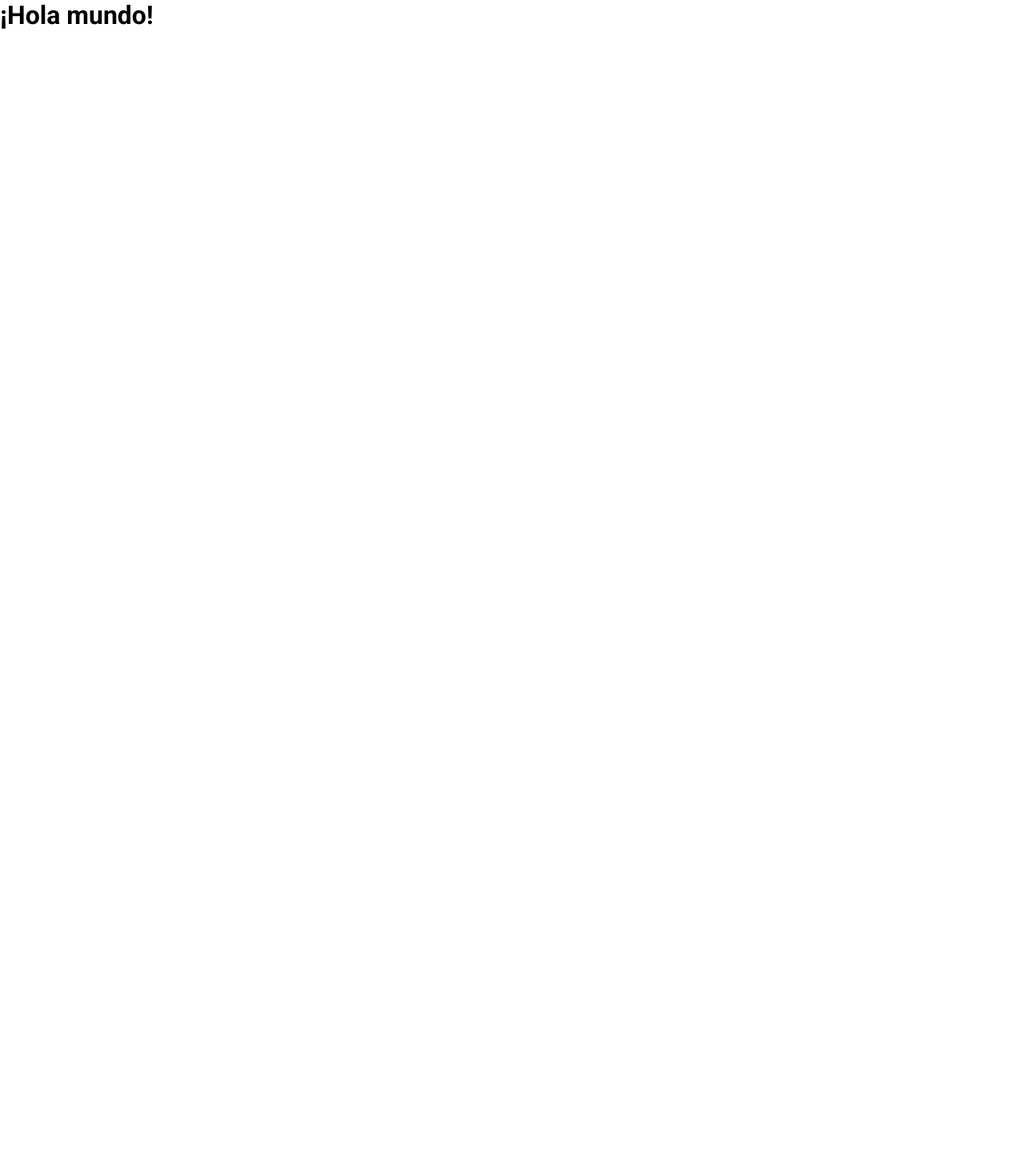
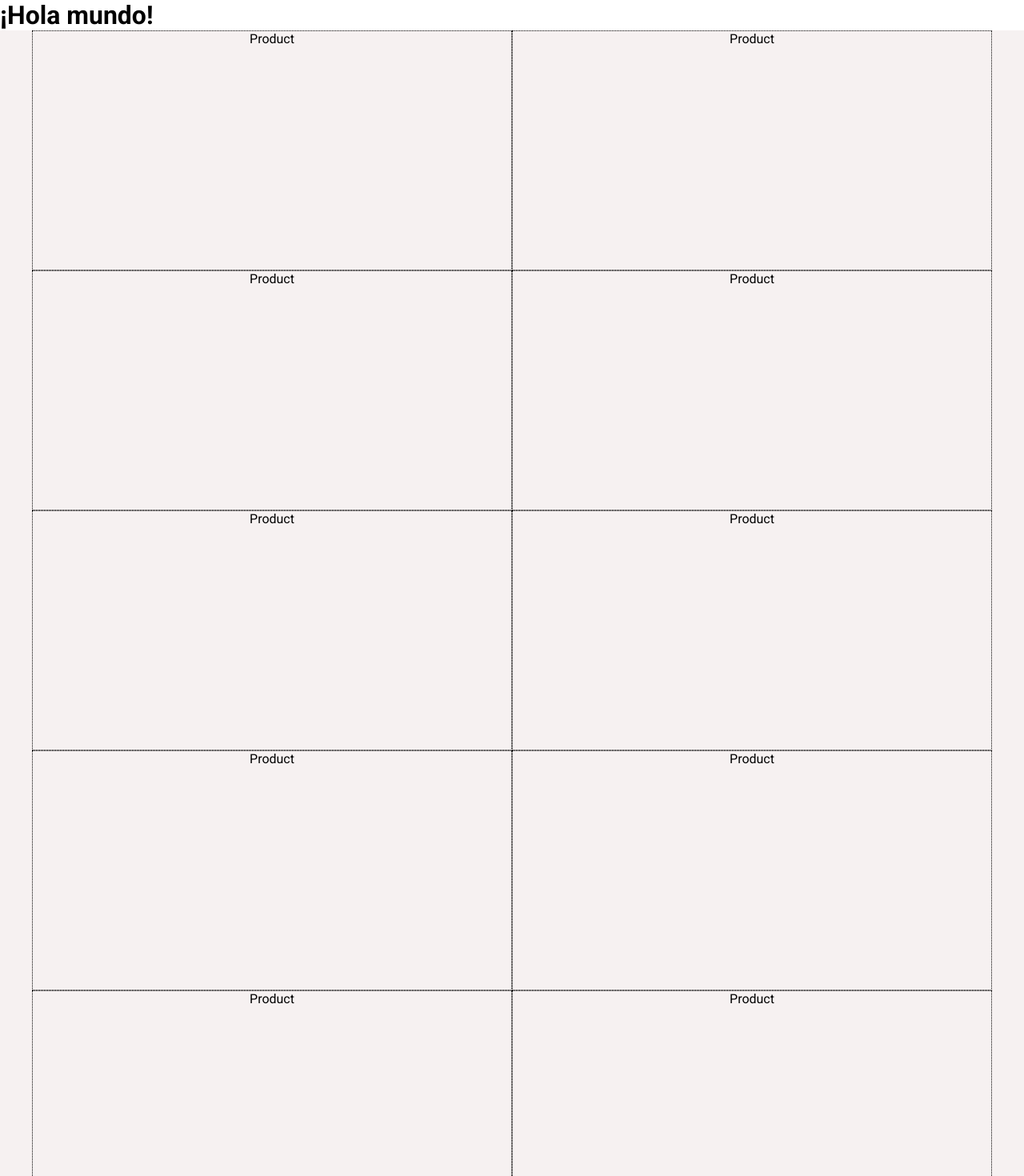
Before and after one commit to beresdev/WDCD-ecommerce, a React (Vite) app: page / in a window 1280 px wide. Shown: the top 1470 px of the page at 80% size. Before the commit the page ends 800 px from the top, so only its background shows below. Built offline with nearby package versions, Linux system fonts and the light colour scheme; no server answers.

Commit message:
Continer Main

```diff
--- a/src/App.jsx
+++ b/src/App.jsx
@@ -1,5 +1,6 @@
 import { useState, useEffect } from 'react'
 import './App.css'
+import {ConteinerComponent} from './components/componentConteiner/ConteinerComponent'
 
 function App() {
   const [products, setProducts] = useState([]);
@@ -15,6 +16,7 @@ function App() {
   return (
     <>
     <h1>¡Hola mundo!</h1>
+    <ConteinerComponent></ConteinerComponent>
     </>
   )
 }
--- /dev/null
+++ b/src/components/componentConteiner/ConteinerComponent.css
@@ -0,0 +1,34 @@
+:root {
+    --white-main: #F6F1F1;
+    --blue-dark: #120136;
+    --blue-semi-dark: #035AA6;
+    --blue-light: #40BAD5;
+    --orange-light: #FC961E;
+    --yellow-light: #FCBF1E;
+    --main-font:'Roboto', sans-serif;
+  }
+
+main {
+
+    background-color: var(--white-main);
+    font-family: var(--main-font);
+}
+
+.Container-Cards {
+    display: flex;
+    flex-direction: row;
+    justify-content:center;
+    flex-wrap: wrap;
+
+}
+
+.Container-Cards div {
+
+    width: 600px;
+    height: 300px;
+    border-color: black;
+    border-width: 1px;
+    border-style: dotted;
+    text-align: center;
+    text-justify: auto;
+}
--- /dev/null
+++ b/src/components/componentConteiner/ConteinerComponent.jsx
@@ -0,0 +1,41 @@
+import './ConteinerComponent.css'
+
+function ConteinerComponent () {
+
+    return (
+
+        <main>
+
+            <section className='Container-Cards'>
+
+                <div>Product</div>
+                <div>Product</div>
+                <div>Product</div>
+                <div>Product</div>
+                <div>Product</div>
+                <div>Product</div>
+                <div>Product</div>
+                <div>Product</div>
+                <div>Product</div>
+                <div>Product</div>
+                <div>Product</div>
+                <div>Product</div>
+                <div>Product</div>
+                <div>Product</div>
+                <div>Product</div>
+                <div>Product</div>
+                <div>Product</div>
+                <div>Product</div>
+                <div>Product</div>
+                <div>Product</div>
+                <div>Product</div>
+                <div>Product</div>
+                <div>Product</div>
+                <div>Product</div>
+
+            </section>
+        </main>
+    )
+}
+
+export {ConteinerComponent}
```
